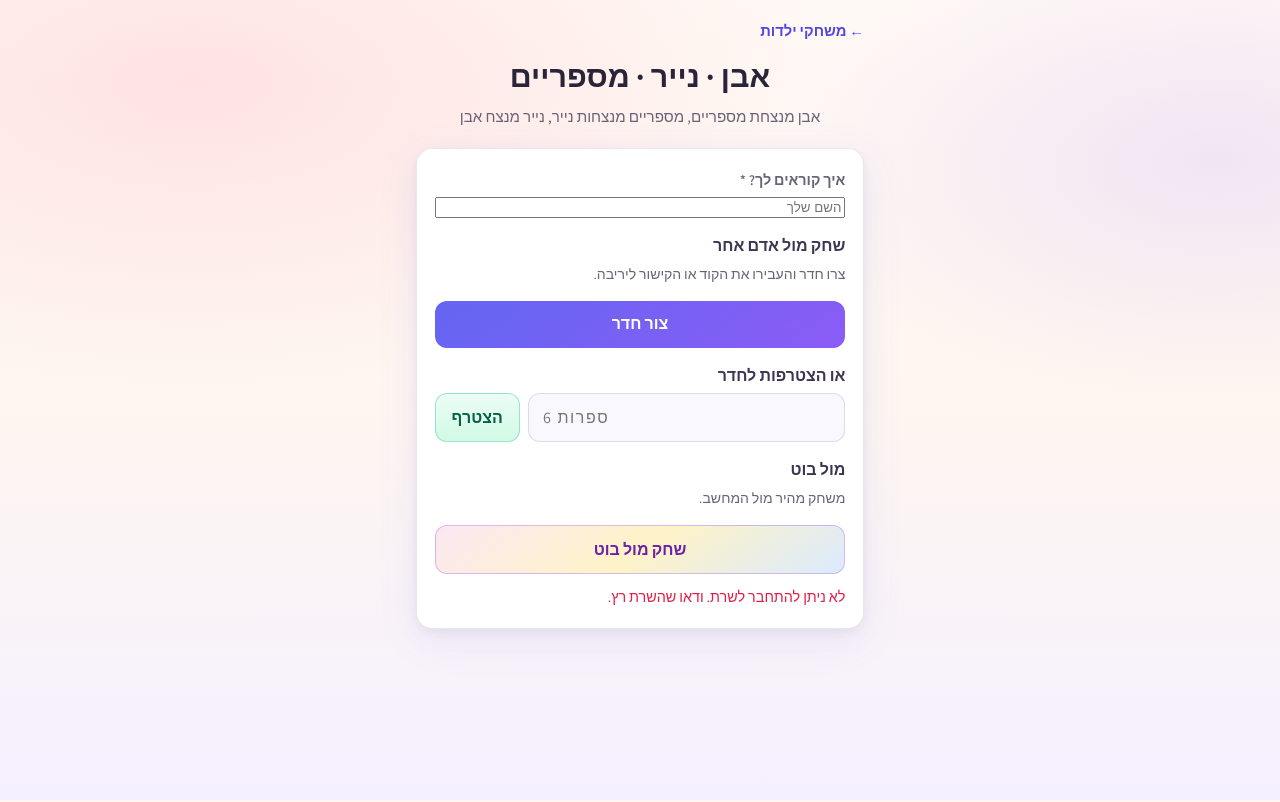
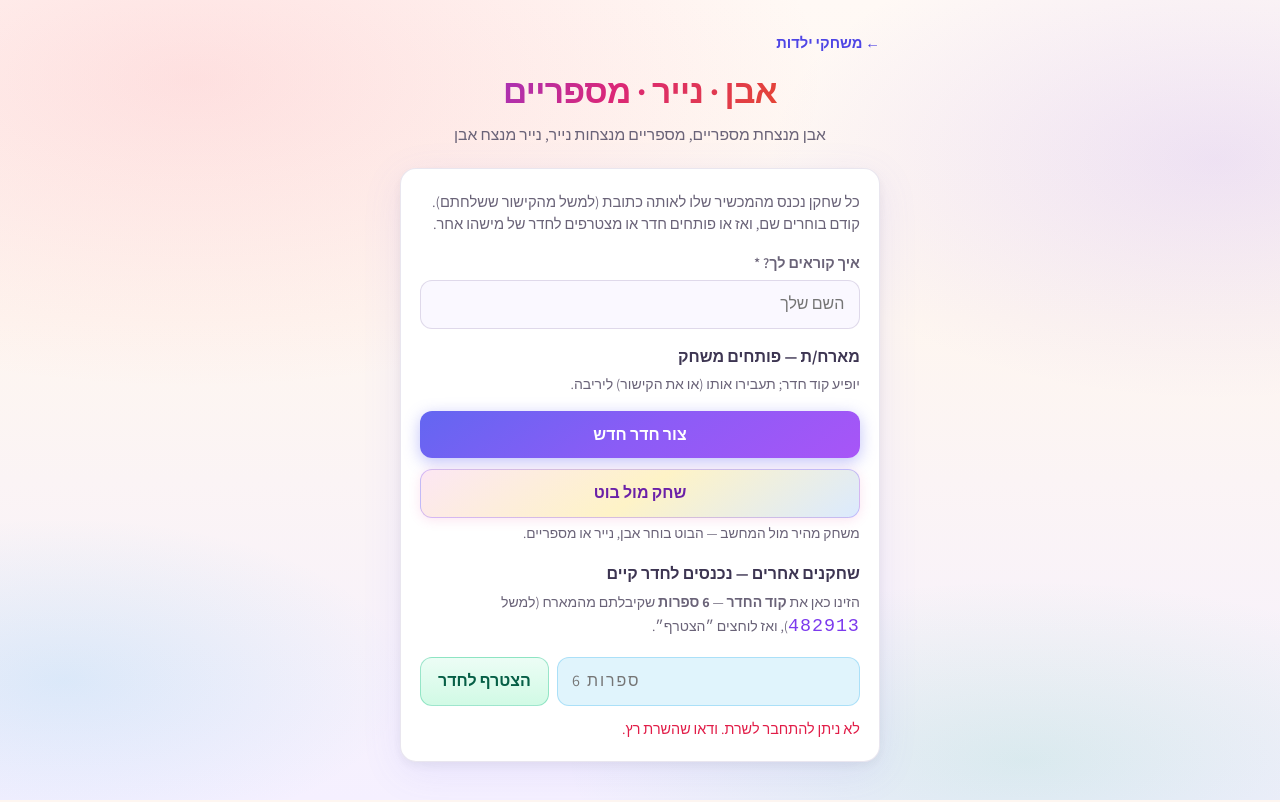
Before and after one commit to kbaronsela/sentence-game, a website: page public/rps/index.html in a window 1280 px wide. Drawn offline with nearby package versions, Linux system fonts and the light colour scheme; no server answers.

Commit message:
chage login screens

```diff
--- a/public/rps/app.js
+++ b/public/rps/app.js
@@ -114,7 +114,7 @@
       showScreen("lobby");
       const solo = !!room.solo;
       $("lobby-code-row").hidden = solo;
-      $("lobby-hint-pvp").hidden = solo;
+      $("lobby-hint-multi").hidden = solo;
       $("lobby-hint-solo").hidden = !solo;
       $("lobby-code").textContent = room.code;
       const list = $("lobby-players");
@@ -248,21 +248,22 @@
     });
   });
 
-  $("btn-copy").addEventListener("click", async () => {
+  $("btn-copy-code").addEventListener("click", async () => {
     const code = $("lobby-code").textContent;
     const url = `${window.location.origin}/rps/?room=${encodeURIComponent(code)}`;
+    const btn = $("btn-copy-code");
     try {
       await navigator.clipboard.writeText(url);
-      $("btn-copy").textContent = "הועתק!";
+      btn.textContent = "הועתק!";
       setTimeout(() => {
-        $("btn-copy").textContent = "העתק קישור";
+        btn.textContent = "העתק קישור";
       }, 2000);
     } catch {
       try {
         await navigator.clipboard.writeText(code);
-        $("btn-copy").textContent = "הועתק!";
+        btn.textContent = "הועתק!";
         setTimeout(() => {
-          $("btn-copy").textContent = "העתק קישור";
+          btn.textContent = "העתק קישור";
         }, 2000);
       } catch {
         prompt("העתיקו את הקישור:", url);
--- a/public/rps/index.html
+++ b/public/rps/index.html
@@ -8,13 +8,13 @@
     <link rel="preconnect" href="https://fonts.googleapis.com" />
     <link rel="preconnect" href="https://fonts.gstatic.com" crossorigin />
     <link
-      href="https://fonts.googleapis.com/css2?family=Assistant:wght@400;600;700;800&display=swap"
+      href="https://fonts.googleapis.com/css2?family=Assistant:wght@400;600;700&display=swap"
       rel="stylesheet"
     />
     <link rel="stylesheet" href="styles.css" />
   </head>
   <body>
-    <div class="rps-bg" aria-hidden="true"></div>
+    <div class="bg-pattern" aria-hidden="true"></div>
     <main class="shell">
       <p class="sub-nav"><a href="/">← משחקי ילדות</a></p>
       <header class="hero">
@@ -23,16 +23,34 @@
       </header>
 
       <section id="screen-enter" class="card screen">
+        <p class="enter-intro">
+          כל שחקן נכנס מהמכשיר שלו לאותה כתובת (למשל מהקישור ששלחתם). קודם בוחרים שם, ואז או פותחים חדר או מצטרפים לחדר של מישהו אחר.
+        </p>
         <label class="field">
           <span>איך קוראים לך? <span class="req-mark" aria-hidden="true">*</span></span>
-          <input type="text" id="input-name" maxlength="24" placeholder="השם שלך" required />
+          <input
+            type="text"
+            id="input-name"
+            maxlength="24"
+            placeholder="השם שלך"
+            autocomplete="nickname"
+            required
+            aria-required="true"
+          />
         </label>
-        <h2 class="enter-step-title">שחק מול אדם אחר</h2>
-        <p class="hint">צרו חדר והעבירו את הקוד או הקישור ליריבה.</p>
+
+        <h2 class="enter-step-title">מארח/ת — פותחים משחק</h2>
+        <p class="hint enter-hint">יופיע קוד חדר; תעבירו אותו (או את הקישור) ליריבה.</p>
         <div class="actions stack">
-          <button type="button" class="btn primary" id="btn-create">צור חדר</button>
+          <button type="button" class="btn primary" id="btn-create">צור חדר חדש</button>
+          <button type="button" class="btn bot" id="btn-solo">שחק מול בוט</button>
         </div>
-        <h2 class="enter-step-title">או הצטרפות לחדר</h2>
+        <p class="hint enter-hint bot-hint">משחק מהיר מול המחשב — הבוט בוחר אבן, נייר או מספריים.</p>
+
+        <h2 class="enter-step-title">שחקנים אחרים — נכנסים לחדר קיים</h2>
+        <p class="hint enter-hint">
+          הזינו כאן את <strong>קוד החדר</strong> — <strong>6 ספרות</strong> שקיבלתם מהמארח (למשל <span class="mono" dir="ltr">482913</span>), ואז לוחצים ״הצטרף״.
+        </p>
         <div class="join-row">
           <input
             type="text"
@@ -40,35 +58,35 @@
             class="code-input"
             maxlength="6"
             inputmode="numeric"
+            pattern="[0-9]*"
             placeholder="6 ספרות"
             dir="ltr"
             autocomplete="off"
+            aria-label="קוד החדר — 6 ספרות"
           />
-          <button type="button" class="btn secondary" id="btn-join">הצטרף</button>
+          <button type="button" class="btn secondary" id="btn-join">הצטרף לחדר</button>
         </div>
-        <h2 class="enter-step-title">מול בוט</h2>
-        <p class="hint">משחק מהיר מול המחשב.</p>
-        <div class="actions stack">
-          <button type="button" class="btn bot" id="btn-solo">שחק מול בוט</button>
-        </div>
+
         <p id="enter-error" class="error" role="alert" hidden></p>
       </section>
 
       <section id="screen-lobby" class="card screen" hidden>
         <div id="lobby-code-row">
-          <p>קוד החדר: <strong id="lobby-code" class="mono" dir="ltr"></strong>
-            <button type="button" class="btn secondary" id="btn-copy" style="margin-inline-start: 0.5rem; padding: 0.35rem 0.65rem; font-size: 0.85rem">העתק קישור</button>
+          <p class="room-code-line">
+            קוד החדר:
+            <strong id="lobby-code" class="mono" dir="ltr"></strong>
+            <button type="button" class="btn tiny ghost" id="btn-copy-code" title="העתקת קישור לחדר">העתק קישור</button>
           </p>
-          <p class="hint" id="lobby-hint-pvp">שלחו את הקוד או את הקישור ליריבה.</p>
+          <p id="lobby-hint-multi" class="hint">שלחו את הקוד או את הקישור ליריבה — שניכם נכנסים מאותה כתובת אינטרנט.</p>
         </div>
-        <p class="hint" id="lobby-hint-solo" hidden>מול הבוט — לחצו ״התחל״ כשמוכנים.</p>
+        <p id="lobby-hint-solo" class="hint" hidden>משחק מול הבוט — לחצו ״התחל משחק״ כשמוכנים.</p>
         <h2 class="section-title">שחקנים</h2>
         <ul id="lobby-players" class="player-list"></ul>
-        <div class="actions stack">
-          <button type="button" class="btn secondary" id="btn-lobby-back">חזרה</button>
-          <button type="button" class="btn primary" id="btn-start" disabled>התחל</button>
+        <div class="actions stack" id="lobby-actions">
+          <button type="button" class="btn secondary" id="btn-lobby-back">חזרה למסך הכניסה</button>
+          <button type="button" class="btn primary" id="btn-start" disabled>התחל משחק</button>
         </div>
-        <p id="lobby-host-hint" class="hint subtle" hidden>נדרשים שני שחקנים (או מצב בוט עם שני ״שחקנים״).</p>
+        <p id="lobby-host-hint" class="hint subtle" hidden>נדרשים לפחות שני שחקנים כדי להתחיל.</p>
       </section>
 
       <section id="screen-pick" class="card screen" hidden>
--- a/public/rps/styles.css
+++ b/public/rps/styles.css
@@ -1,10 +1,23 @@
 :root {
   --bg: #fef6f0;
+  --bg-card: #ffffff;
+  --border: rgba(100, 80, 140, 0.14);
   --text: #2a2438;
   --muted: #6a6378;
-  --card: #ffffff;
-  --border: rgba(100, 80, 140, 0.14);
+  --accent: #6366f1;
+  --accent-2: #8b5cf6;
+  --accent-dim: #4f46e5;
+  --warm: #f97316;
+  --warm-soft: #fff4ec;
+  --mint: #10b981;
+  --mint-soft: #ecfdf5;
+  --sky: #0ea5e9;
+  --sky-soft: #e0f4fc;
+  --coral: #fb7185;
+  --danger: #e11d48;
+  --radius: 16px;
   --shadow: 0 10px 40px rgba(99, 102, 241, 0.1), 0 4px 12px rgba(0, 0, 0, 0.06);
+  --shadow-hover: 0 14px 44px rgba(99, 102, 241, 0.14), 0 6px 16px rgba(0, 0, 0, 0.08);
   font-family: "Assistant", system-ui, sans-serif;
 }
 
@@ -12,6 +25,10 @@
 *::before,
 *::after {
   box-sizing: border-box;
+}
+
+html {
+  -webkit-text-size-adjust: 100%;
 }
 
 body {
@@ -22,23 +39,17 @@ body {
   line-height: 1.5;
 }
 
-.rps-bg {
+.bg-pattern {
   position: fixed;
   inset: 0;
   pointer-events: none;
   background:
-    radial-gradient(ellipse 90% 70% at 15% 10%, rgba(251, 113, 133, 0.16), transparent 55%),
-    radial-gradient(ellipse 70% 60% at 95% 20%, rgba(139, 92, 246, 0.12), transparent 50%),
-    linear-gradient(180deg, #fff9f5 0%, #fef6f0 50%, #f5f0ff 100%);
+    radial-gradient(ellipse 90% 70% at 15% 10%, rgba(251, 113, 133, 0.18), transparent 55%),
+    radial-gradient(ellipse 70% 60% at 95% 20%, rgba(139, 92, 246, 0.14), transparent 50%),
+    radial-gradient(ellipse 80% 50% at 80% 95%, rgba(16, 185, 129, 0.12), transparent 45%),
+    radial-gradient(ellipse 60% 45% at 5% 85%, rgba(14, 165, 233, 0.12), transparent 45%),
+    linear-gradient(180deg, #fff9f5 0%, #fef6f0 40%, #f5f0ff 100%);
   z-index: 0;
-}
-
-.shell {
-  position: relative;
-  z-index: 1;
-  max-width: 480px;
-  margin: 0 auto;
-  padding: 1.25rem 1rem 2rem;
 }
 
 .sub-nav {
@@ -47,7 +58,7 @@ body {
 }
 
 .sub-nav a {
-  color: #4f46e5;
+  color: var(--accent-dim);
   font-weight: 600;
   text-decoration: none;
 }
@@ -56,30 +67,75 @@ body {
   text-decoration: underline;
 }
 
+.shell {
+  position: relative;
+  z-index: 1;
+  max-width: 520px;
+  margin: 0 auto;
+  padding: 1.25rem 1rem 2rem;
+}
+
+.hero {
+  text-align: center;
+  margin-bottom: 1.35rem;
+}
+
 .hero h1 {
-  margin: 0 0 0.35rem;
-  font-size: clamp(1.5rem, 5vw, 1.9rem);
+  margin: 0 0 0.4rem;
+  font-size: clamp(1.7rem, 5vw, 2.1rem);
   font-weight: 700;
-  text-align: center;
+  letter-spacing: -0.02em;
+  background: linear-gradient(120deg, #7c3aed 0%, #db2777 45%, #ea580c 100%);
+  -webkit-background-clip: text;
+  background-clip: text;
+  color: transparent;
 }
 
 .tagline {
+  margin: 0;
   color: var(--muted);
-  text-align: center;
-  margin: 0 0 1.25rem;
-  font-size: 0.95rem;
+  font-size: 0.98rem;
+}
+
+.enter-intro {
+  font-size: 0.92rem;
+  color: var(--muted);
+  margin: 0 0 1rem;
+  line-height: 1.55;
+}
+
+.enter-step-title {
+  font-size: 1rem;
+  font-weight: 700;
+  margin: 1.15rem 0 0.35rem;
+  color: #3d3552;
+}
+
+.enter-step-title:first-of-type {
+  margin-top: 0.25rem;
+}
+
+.enter-hint {
+  margin: 0 0 0.75rem;
 }
 
 .card {
-  background: var(--card);
+  background: var(--bg-card);
   border: 1px solid var(--border);
-  border-radius: 16px;
-  padding: 1.25rem 1.1rem;
+  border-radius: var(--radius);
+  padding: 1.35rem 1.2rem;
   box-shadow: var(--shadow);
 }
 
 .screen[hidden] {
   display: none !important;
+}
+
+.field {
+  display: flex;
+  flex-direction: column;
+  gap: 0.4rem;
+  margin-bottom: 1rem;
 }
 
 .field span {
@@ -93,14 +149,8 @@ body {
   font-weight: 700;
 }
 
-.field {
-  display: flex;
-  flex-direction: column;
-  gap: 0.4rem;
-  margin-bottom: 1rem;
-}
-
-input.code-input {
+input,
+.code-input {
   font: inherit;
   color: var(--text);
   background: #faf8ff;
@@ -110,23 +160,22 @@ input.code-input {
   width: 100%;
 }
 
-.hint {
-  color: var(--muted);
-  font-size: 0.88rem;
-  margin: 0 0 1rem;
+input:focus {
+  outline: 2px solid rgba(99, 102, 241, 0.45);
+  outline-offset: 1px;
+  background: #fff;
+  border-color: rgba(99, 102, 241, 0.35);
 }
 
-.enter-step-title {
-  font-size: 1rem;
-  font-weight: 700;
-  margin: 1rem 0 0.35rem;
-  color: #3d3552;
+.actions {
+  display: flex;
+  flex-wrap: wrap;
+  gap: 0.65rem;
+  margin-top: 0.75rem;
 }
 
 .actions.stack {
-  display: flex;
   flex-direction: column;
-  gap: 0.65rem;
 }
 
 .actions.stack .btn {
@@ -139,8 +188,8 @@ input.code-input {
   cursor: pointer;
   border: none;
   border-radius: 12px;
-  padding: 0.72rem 1rem;
-  transition: transform 0.12s ease, filter 0.15s ease;
+  padding: 0.72rem 1.05rem;
+  transition: transform 0.12s ease, box-shadow 0.2s ease, filter 0.15s ease, opacity 0.15s;
 }
 
 .btn:active {
@@ -153,8 +202,14 @@ input.code-input {
 }
 
 .btn.primary {
-  background: linear-gradient(145deg, #6366f1 0%, #8b5cf6 100%);
+  background: linear-gradient(145deg, #6366f1 0%, #8b5cf6 50%, #a855f7 100%);
   color: #fff;
+  box-shadow: 0 4px 16px rgba(99, 102, 241, 0.4);
+}
+
+.btn.primary:hover:not(:disabled) {
+  filter: brightness(1.05);
+  box-shadow: 0 6px 22px rgba(99, 102, 241, 0.45);
 }
 
 .btn.secondary {
@@ -163,32 +218,92 @@ input.code-input {
   border: 1px solid rgba(16, 185, 129, 0.35);
 }
 
+.btn.secondary:hover:not(:disabled) {
+  filter: brightness(1.02);
+  border-color: rgba(16, 185, 129, 0.5);
+}
+
 .btn.bot {
   background: linear-gradient(145deg, #fce7f3 0%, #fef3c7 50%, #dbeafe 100%);
   color: #6b21a8;
   border: 1px solid rgba(139, 92, 246, 0.35);
+  box-shadow: 0 2px 12px rgba(236, 72, 153, 0.15);
+}
+
+.btn.bot:hover:not(:disabled) {
+  filter: brightness(1.03);
+  border-color: rgba(139, 92, 246, 0.5);
+}
+
+.bot-hint {
+  margin-top: 0.35rem !important;
+  font-size: 0.86rem !important;
+}
+
+.btn.tiny {
+  padding: 0.28rem 0.55rem;
+  font-size: 0.8rem;
+  font-weight: 600;
+}
+
+.btn.ghost {
+  background: transparent;
+  color: var(--muted);
 }
 
 .join-row {
   display: flex;
   gap: 0.5rem;
   align-items: stretch;
+  width: 100%;
+  margin-top: 0.25rem;
 }
 
 .join-row .code-input {
   flex: 1;
-  letter-spacing: 0.1em;
+  letter-spacing: 0.12em;
+  font-variant-numeric: tabular-nums;
+  background: var(--sky-soft);
+  border-color: rgba(14, 165, 233, 0.25);
 }
 
 .error {
-  color: #e11d48;
+  color: var(--danger);
   font-size: 0.9rem;
   margin: 0.75rem 0 0;
 }
 
+.hint {
+  color: var(--muted);
+  font-size: 0.88rem;
+  margin: 0 0 1rem;
+  line-height: 1.5;
+}
+
+.hint.subtle {
+  margin-top: 0.5rem;
+  text-align: center;
+}
+
+.section-title {
+  margin: 0 0 0.65rem;
+  font-size: 1.08rem;
+  color: #3d3552;
+}
+
+.room-code-line {
+  display: flex;
+  flex-wrap: wrap;
+  align-items: center;
+  gap: 0.4rem 0.6rem;
+  margin: 0 0 0.5rem;
+  font-size: 1rem;
+}
+
 .mono {
-  font-family: ui-monospace, monospace;
-  font-size: 1.1rem;
+  font-family: ui-monospace, "Cascadia Code", monospace;
+  font-size: 1.15rem;
+  letter-spacing: 0.05em;
   color: #7c3aed;
 }
 
@@ -199,26 +314,26 @@ input.code-input {
 }
 
 .player-list li {
-  padding: 0.55rem 0.75rem;
-  border-radius: 10px;
+  padding: 0.6rem 0.85rem;
+  border-radius: 12px;
   background: linear-gradient(135deg, #faf5ff 0%, #f5f3ff 100%);
-  margin-bottom: 0.4rem;
+  margin-bottom: 0.45rem;
   border: 1px solid rgba(139, 92, 246, 0.2);
 }
 
 .player-list li.you {
-  border-color: rgba(99, 102, 241, 0.5);
+  border-color: rgba(99, 102, 241, 0.55);
+  background: linear-gradient(135deg, #eef2ff 0%, #e0e7ff 100%);
+  box-shadow: 0 2px 10px rgba(99, 102, 241, 0.15);
 }
 
-.section-title {
-  font-size: 1.05rem;
-  margin: 0 0 0.5rem;
-}
-
+/* מסכי משחק — אבן נייר מספריים */
 .pick-title {
   text-align: center;
   font-weight: 700;
   margin: 0 0 1rem;
+  font-size: 1.08rem;
+  color: #3d3552;
 }
 
 .rps-choices {
@@ -269,7 +384,7 @@ input.code-input {
   font-size: 1.35rem;
   font-weight: 800;
   margin: 0 0 1rem;
-  color: #4f46e5;
+  color: var(--accent-dim);
 }
 
 .picks-row {
@@ -298,8 +413,8 @@ input.code-input {
   font-size: 1.5rem;
 }
 
-.hint.subtle {
-  text-align: center;
-  font-size: 0.85rem;
-  margin-top: 0.5rem;
+@media (min-width: 480px) {
+  .shell {
+    padding: 2rem 1.25rem 2.5rem;
+  }
 }
```
